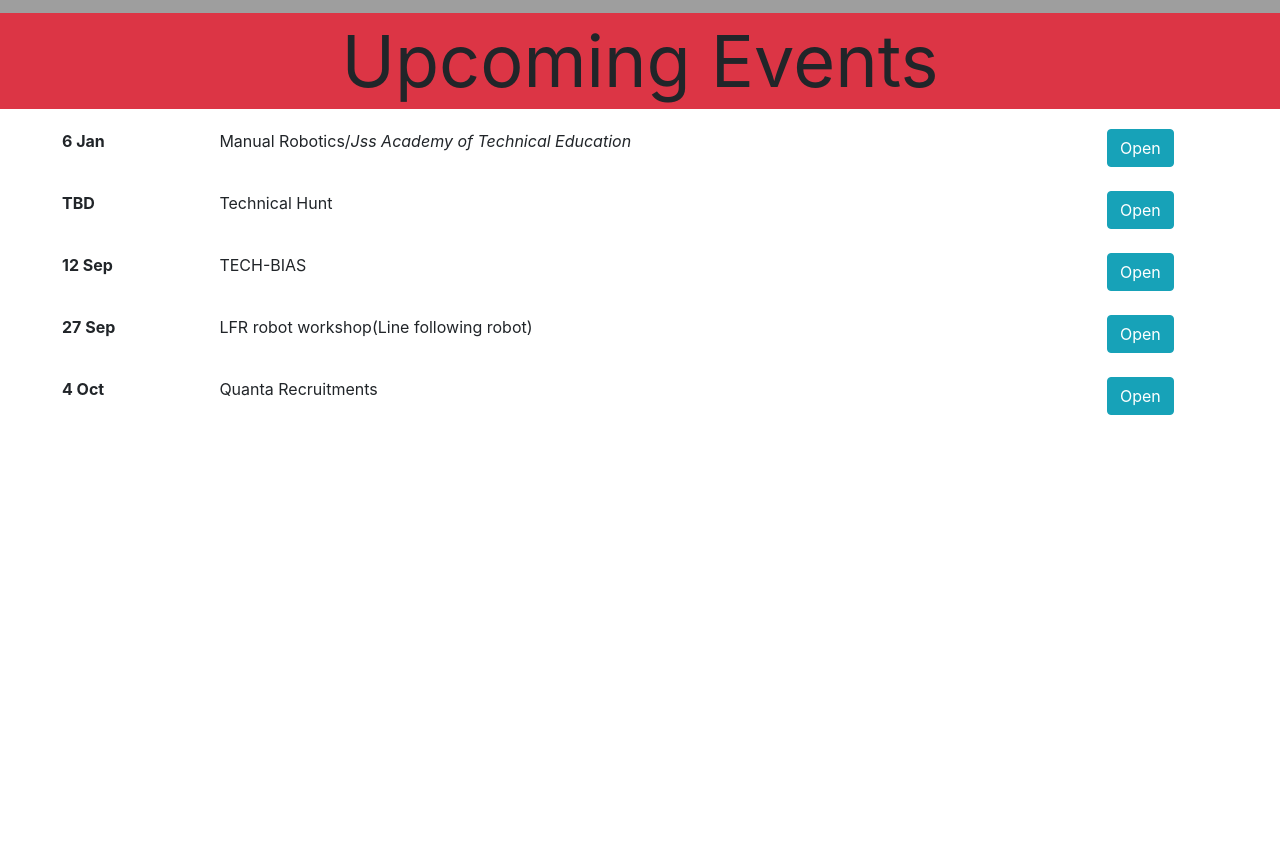
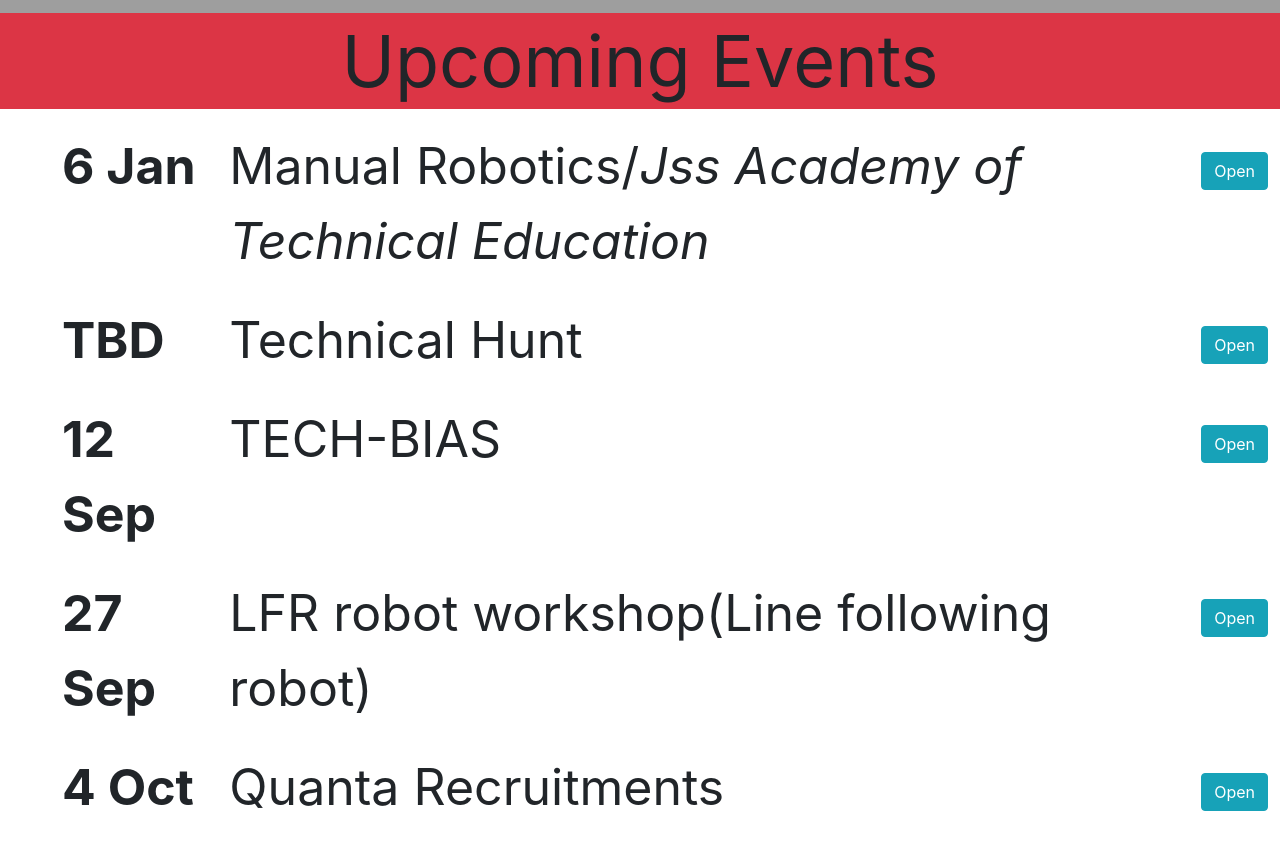
Before and after one commit to Shivanshdev12/quntatask2, a plain HTML site: page index.html in a window 1280 px wide. Shown: the part 1252-2101 px from the top of the page. Before the commit the page ends 1695 px from the top, so only its background shows below. Drawn offline with nearby package versions, Linux system fonts and the light colour scheme; grey boxes are pictures that could not be loaded.

Commit message:
Update task2.css

```diff
--- a/task2.css
+++ b/task2.css
@@ -37,3 +37,7 @@ h2{
 .fa{
     font-size:30px;
 }
+td
+{
+font-size:50px;
+}
```
